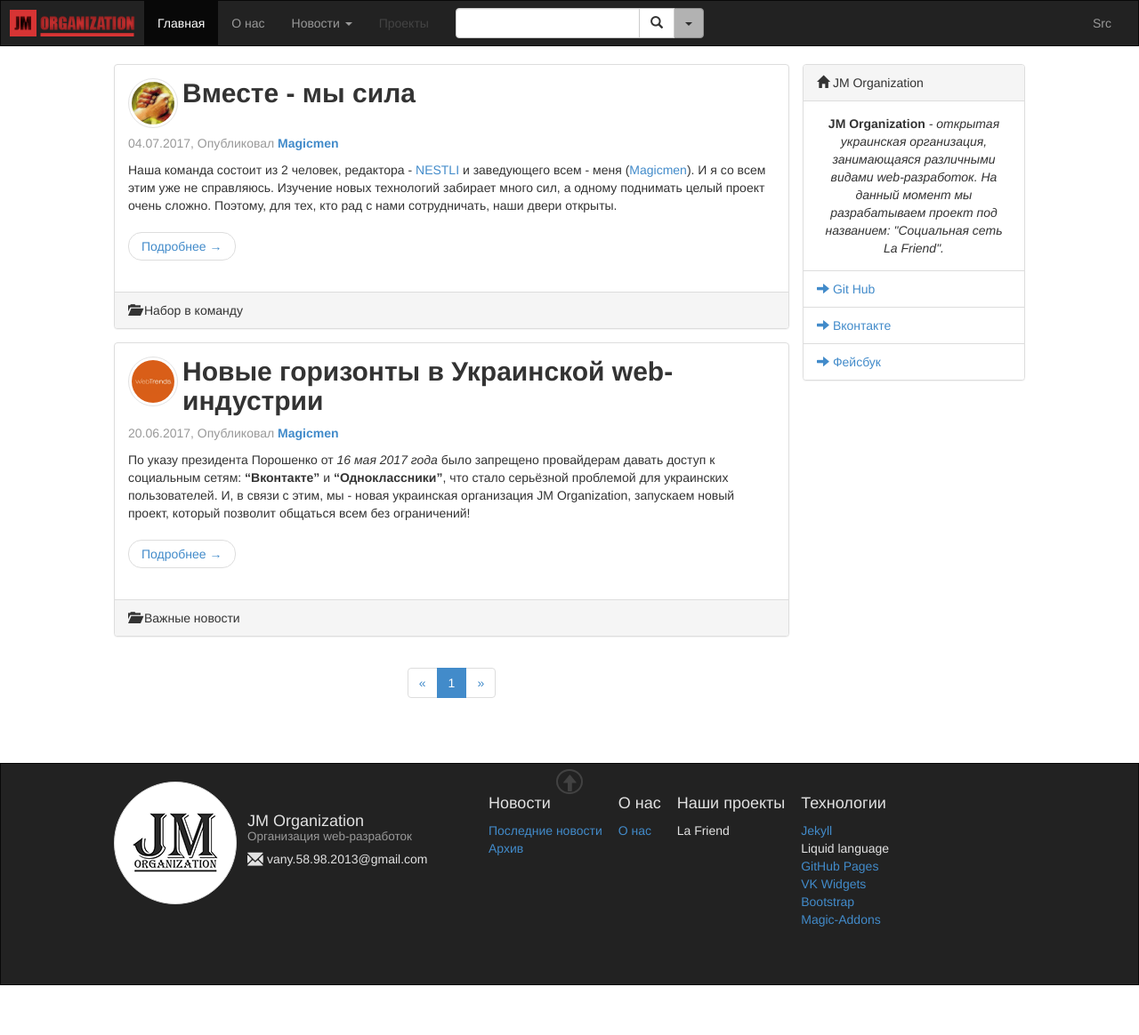
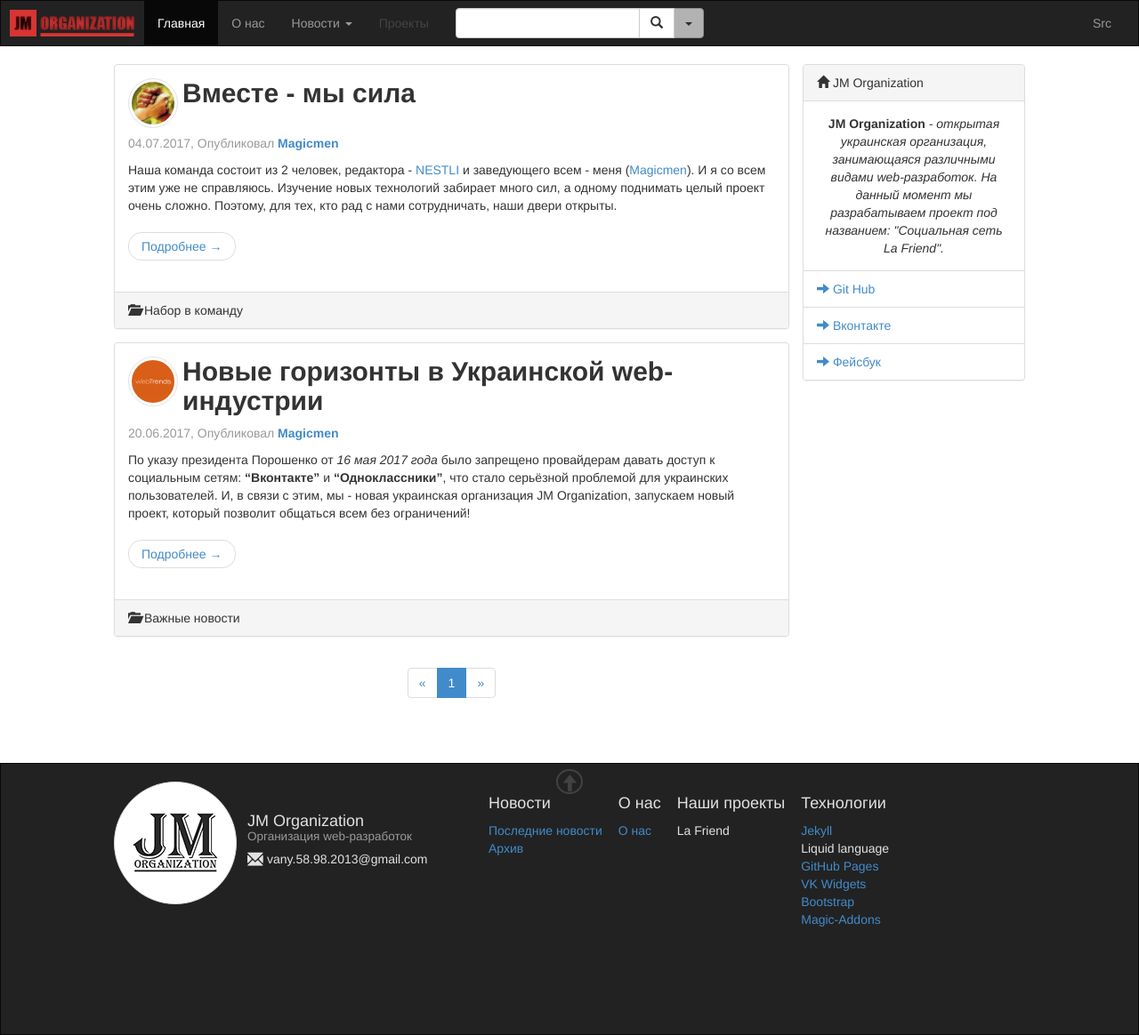
Before and after one commit to jm-organization/jm-organization.github.io, a Jekyll site: the page built from index.html, in a window 1280 px wide. Shown: the whole page at 89% size. Built offline with Jekyll 4.4.1, drawn with Linux system fonts in a browser that asks for light colours; the list of posts is cut into pages by our own code.

Commit message:
Update body-sample.html

```diff
--- a/_layouts/body-sample.html
+++ b/_layouts/body-sample.html
@@ -30,6 +30,8 @@
 		    background: #222222;
 		    border: 1px solid transparent;
 		    border-color: #080808;
+	       	    margin: 0;
+		    padding-bottom: 56px;
 		">{% include jm_footer.html %}</footer>
 
 		<div class="jm-warp warp-button-to-top">
```
